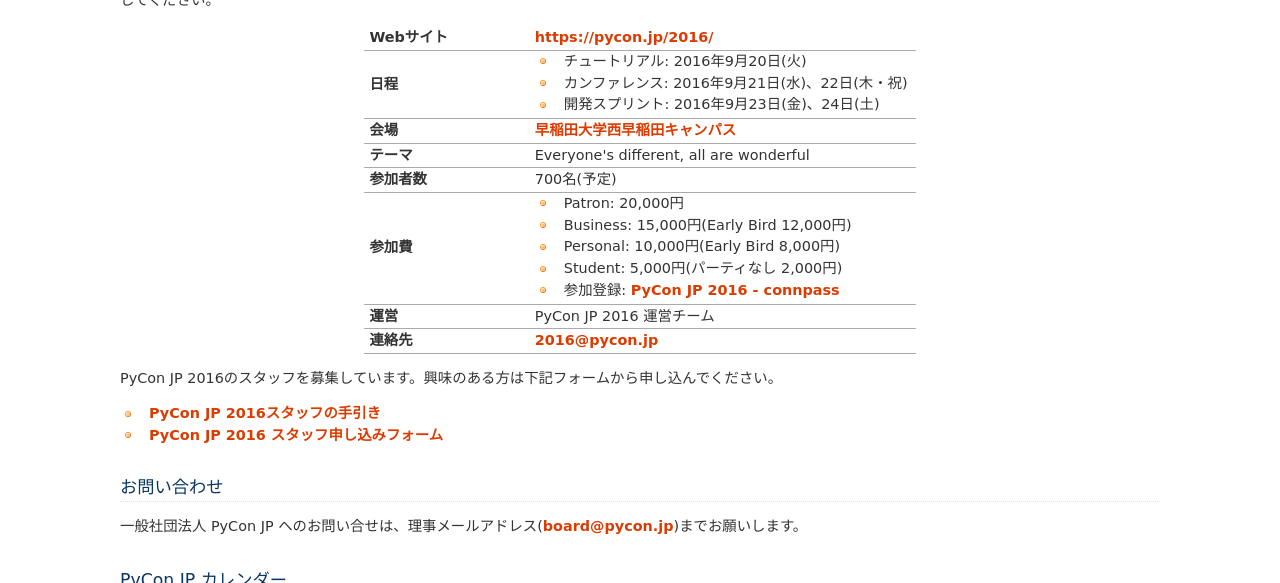
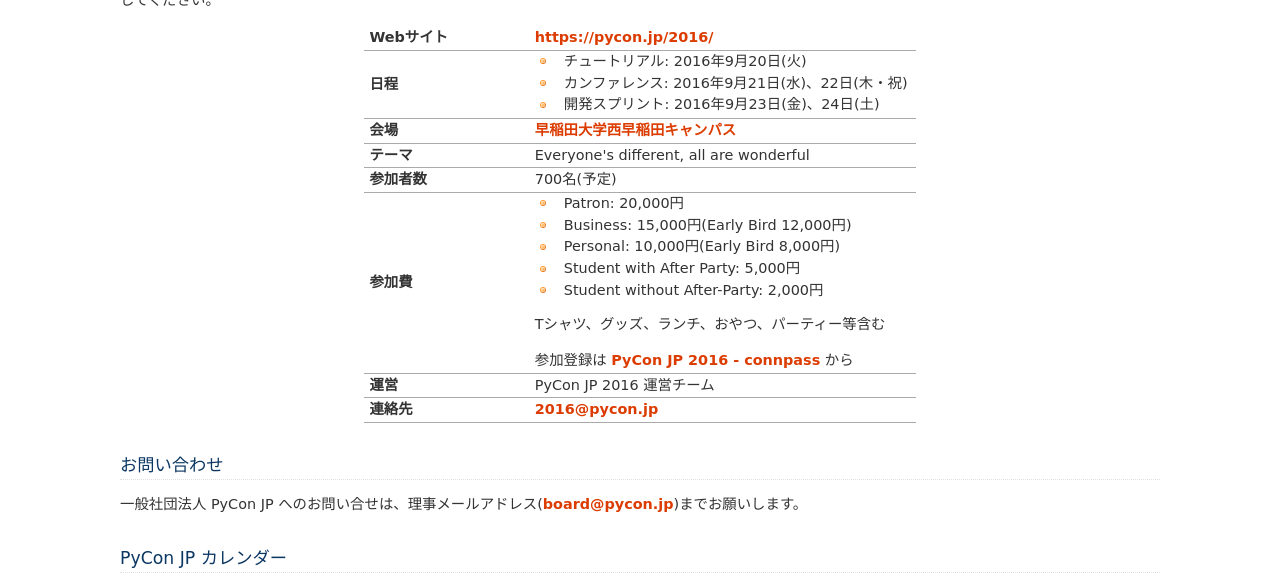
Before and after one commit to pyconjp/www.pycon.jp, a Sphinx documentation site: the page built from source/index.rst, in a window 1280 px wide and 900 px high, scrolled down 978 px, cut to the strip 0-583 px from the top of the window. Built offline with Sphinx 7.4.7, drawn with Linux system fonts in a browser that asks for light colours; some of the changed lines change nothing that is shown.

Commit message:
update registration fee, comment out staff application form

```diff
--- a/source/index.rst
+++ b/source/index.rst
@@ -49,28 +49,21 @@
      - - Patron: 20,000円
        - Business: 15,000円(Early Bird 12,000円)
        - Personal: 10,000円(Early Bird 8,000円)
-       - Student: 5,000円(パーティなし 2,000円)
-       - 参加登録: `PyCon JP 2016 - connpass <http://pyconjp.connpass.com/event/30692/>`_
+       - Student with After Party: 5,000円
+       - Student without After-Party: 2,000円
+
+       Tシャツ、グッズ、ランチ、おやつ、パーティー等含む
+
+       参加登録は `PyCon JP 2016 - connpass <http://pyconjp.connpass.com/event/30692/>`_ から
    * - 運営
      - PyCon JP 2016 運営チーム
    * - 連絡先
      - 2016@pycon.jp
 
-.. * - 参加費
-     - - Patron: 20,000円
-       - Business: 15,000円(Early Bird 12,000円)
-       - Personal: 10,000円(Early Bird 8,000円)
-       - Student with After Party: 5,000円
-       - Student without After-Party: 2,000円
+.. PyCon JP 2016のスタッフを募集しています。興味のある方は下記フォームから申し込んでください。
 
-       Tシャツ、グッズ、ランチ、おやつ、パーティー等含む
-
-       参加登録は `PyCon JP 2015 - connpass <http://pyconjp.connpass.com/event/15146/>`_ から
-
-PyCon JP 2016のスタッフを募集しています。興味のある方は下記フォームから申し込んでください。
-
-- `PyCon JP 2016スタッフの手引き <http://manual.pycon.jp/staff/guidance.html>`_
-- `PyCon JP 2016 スタッフ申し込みフォーム <https://docs.google.com/forms/d/15PNGpDGhnXVGsNk8jkcYsu2XpVEIqNHcM0L-ah-2aek/viewform>`_
+   - `PyCon JP 2016スタッフの手引き <http://manual.pycon.jp/staff/guidance.html>`_
+   - `PyCon JP 2016 スタッフ申し込みフォーム <https://docs.google.com/forms/d/15PNGpDGhnXVGsNk8jkcYsu2XpVEIqNHcM0L-ah-2aek/viewform>`_
 
 お問い合わせ
 ============
```
